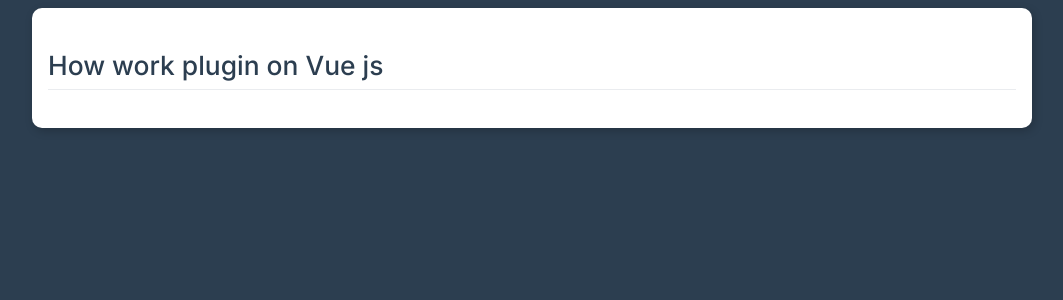
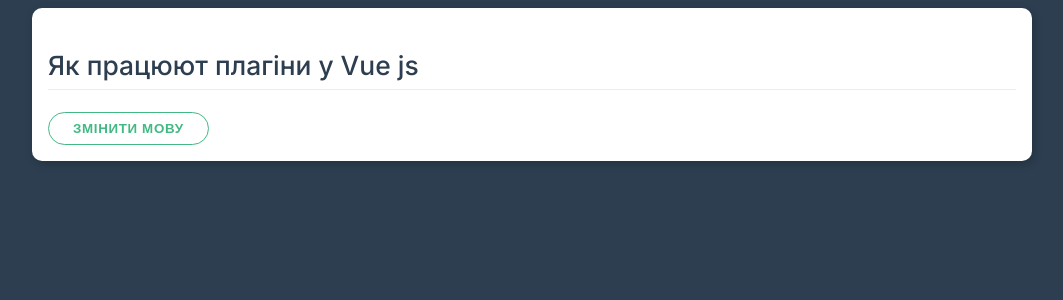
Before and after one commit to glushach/vue-bases, a Vue app in the folder vue-framework/: page / in a window 1280 px wide. Shown: the top 300 px of the page, without its empty margins (108-1171 px from the left). Built offline with nearby package versions, Linux system fonts and the light colour scheme.

Commit message:
feat: example create plugin of multi lang

```diff
--- a/vue-framework/src/App.vue
+++ b/vue-framework/src/App.vue
@@ -1,8 +1,9 @@
 <template>
   <div class="container">
     <div class="card">
-      <h2>How work plugin on Vue js</h2>
+      <h2>{{$i18n('app.title')}}</h2>
 
+      <button class="btn" @click="changeLang">{{ $i18n('app.changeBtn')}}</button>
     </div>
   </div>
 </template>
@@ -12,6 +13,13 @@
 
 export default {
   mounted() {
+  },
+  inject: ['changeI18N'],
+  methods: {
+    changeLang() {
+      this.changeI18N('en');
+      this.$forceUpdate();
+    }
   }
 }
 </script>
--- a/vue-framework/src/main.js
+++ b/vue-framework/src/main.js
@@ -5,6 +5,20 @@
 
 const app = createApp(App)
 
-app.use(translatePlugins)
+const ua = {
+  app: {
+    title: 'Як працюют плагіни у Vue js',
+    changeBtn: 'Змінити мову'
+  }
+}
+
+const en = {
+  app: {
+    title: 'How work plugin on Vue js',
+    changeBtn: 'Toggle language'
+  }
+}
+
+app.use(translatePlugins, {ua, en})
 
 app.mount('#app');
--- a/vue-framework/src/translatePlugins.js
+++ b/vue-framework/src/translatePlugins.js
@@ -1,7 +1,23 @@
 export default {
   install(app, options) {
+    let current = 'ua';
+
+    const changeLanguage = name => {
+      current = name;
+      console.log(current)
+    }
+
     app.config.globalProperties.$alert = text => {
       window.alert(text);
     };
+
+    app.config.globalProperties.$i18n = key => {
+      // app.title -> [app, title]
+      return key.split('.').reduce((words, k) => {
+        return words[k] || '=== UNKNOWN ==='
+      }, options[current]);
+    }
+
+    app.provide('changeI18N', changeLanguage);
   }
 }
```
